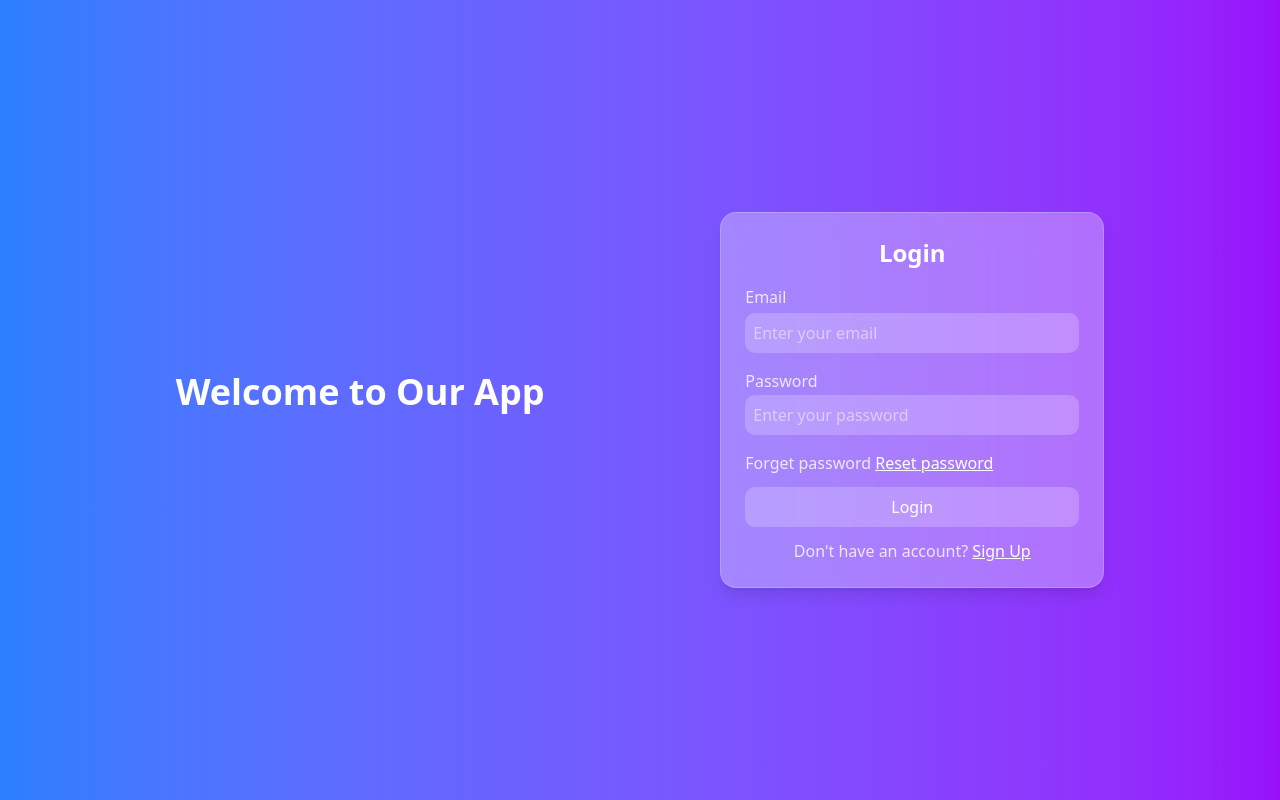
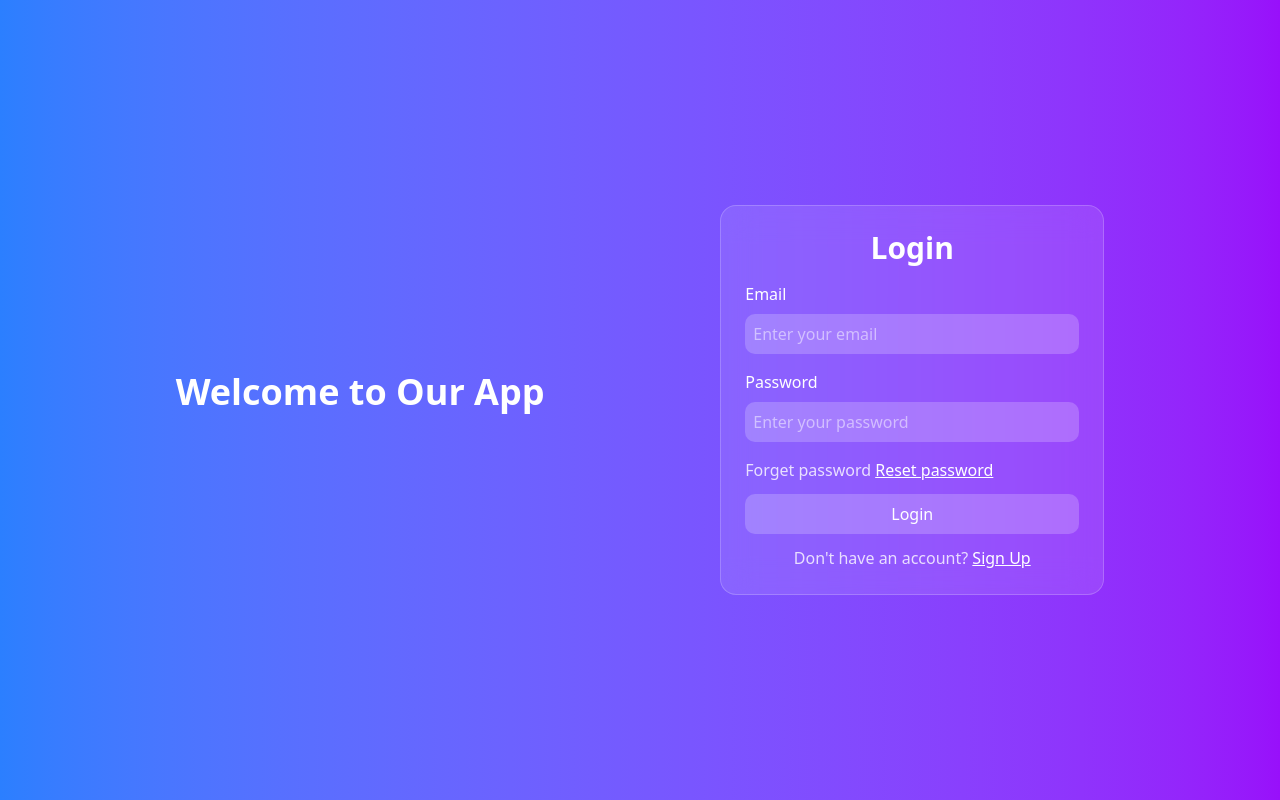
Before and after one commit to RUBA-Labs/frontend-CSC3213, a Next.js app: page /login in a window 1280 px wide. Built offline with nearby package versions, Linux system fonts and the light colour scheme.

Commit message:
Dividing components
Dividing components

```diff
--- /dev/null
+++ b/src/app/(auth)/components/button.tsx
@@ -0,0 +1,7 @@
+export default function Button({ type,label }: { type: "button" | "submit" | "reset" | undefined ,label: string }) {
+    return (
+        <button type = {type} className="w-full bg-white/20 text-white py-2 rounded-lg hover:bg-white/40 transition duration-300">
+            {label}
+        </button>
+    );
+}
--- /dev/null
+++ b/src/app/(auth)/components/form.css
@@ -0,0 +1,10 @@
+@import "../../../styles/globals.css";
+@layer components {
+    .formContainer {
+        @apply w-96 p-6 rounded-2xl bg-white/10 backdrop-blur-lg border border-white/20 shadow-purple-950;
+    }
+
+    .formTitle {
+        @apply text-3xl font-bold text-white text-center;
+    }
+}
--- /dev/null
+++ b/src/app/(auth)/components/input.tsx
@@ -0,0 +1,20 @@
+interface InputProps {
+    label: string;
+    type: string;
+    placeholder: string;
+}
+
+export default function Input({ label, type, placeholder, }: InputProps) {
+    return (
+        <div className="mb-4">
+            <label className="block text-white mb-2">
+                {label}
+            </label>
+            <input
+                type={type}
+                className="w-full p-2 rounded-lg bg-white/20 text-white focus:outline-none focus:ring-2 focus:ring-white/50"
+                placeholder={placeholder}
+            />
+        </div>
+    );
+}
--- a/src/app/(auth)/components/loginForm.tsx
+++ b/src/app/(auth)/components/loginForm.tsx
@@ -1,35 +1,19 @@
 import Link from "next/link";
+import Input from "./input";
+import Button from "./button";
+import "./form.css";
 
 export default function LoginForm() {
     return (
-            <div className="w-96 p-6 rounded-2xl bg-white/30 backdrop-blur-lg border border-white/20 shadow-lg">
-                <h2 className="text-2xl font-bold text-white text-center">Login</h2>
+        <div className="formContainer">
+            <h2 className="formTitle">Login</h2>
             <form className="mt-4">
-                    <div className="mb-4">
-                        <label className="block text-white/80 mb-1">Email</label>
-                        <input
-                            type="email"
-                            className="w-full p-2 rounded-lg bg-white/20 text-white focus:outline-none focus:ring-2 focus:ring-white/50"
-                            placeholder="Enter your email"
-                        />
-                    </div>
-                    <div className="mb-4">
-                        <label className="block text-white/80 mb-0.5">Password</label>
-                        <input
-                            type="password"
-                            className="w-full p-2 rounded-lg bg-white/20 text-white focus:outline-none focus:ring-2 focus:ring-white/50"
-                            placeholder="Enter your password"
-                        />
-                    </div>
+                <Input label="Email" type="email" placeholder="Enter your email"/>
+                <Input label="Password" type="password" placeholder="Enter your password" />
                 <p className="text-left text-white/80 mb-3">
                     Forget password <Link href='/password-reset' className="text-white underline">Reset password</Link>
                 </p>
-                    <button
-                        type="submit"
-                        className="w-full bg-white/20 text-white py-2 rounded-lg hover:bg-white/40 transition duration-300"
-                    >
-                        Login
-                    </button>
+                <Button type='submit' label="Login" />
             </form>
             <p className="text-center text-white/80 mt-3">
                 Don&apos;t have an account? <Link href='/sign-up' className="text-white underline">Sign Up</Link>
```
Also changed, not shown: src/app/(auth)/components/signUpForm.tsx (renamed from src/app/(auth)/components/signUpFrom.tsx). Lines whose indentation alone changed are shown as unchanged.
